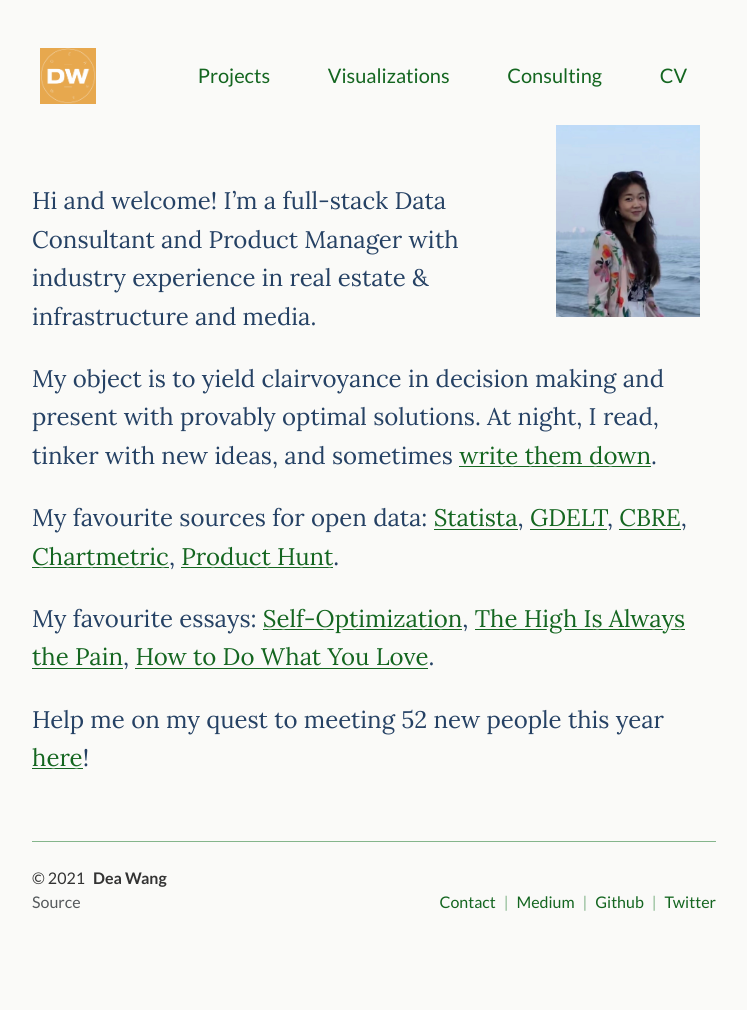
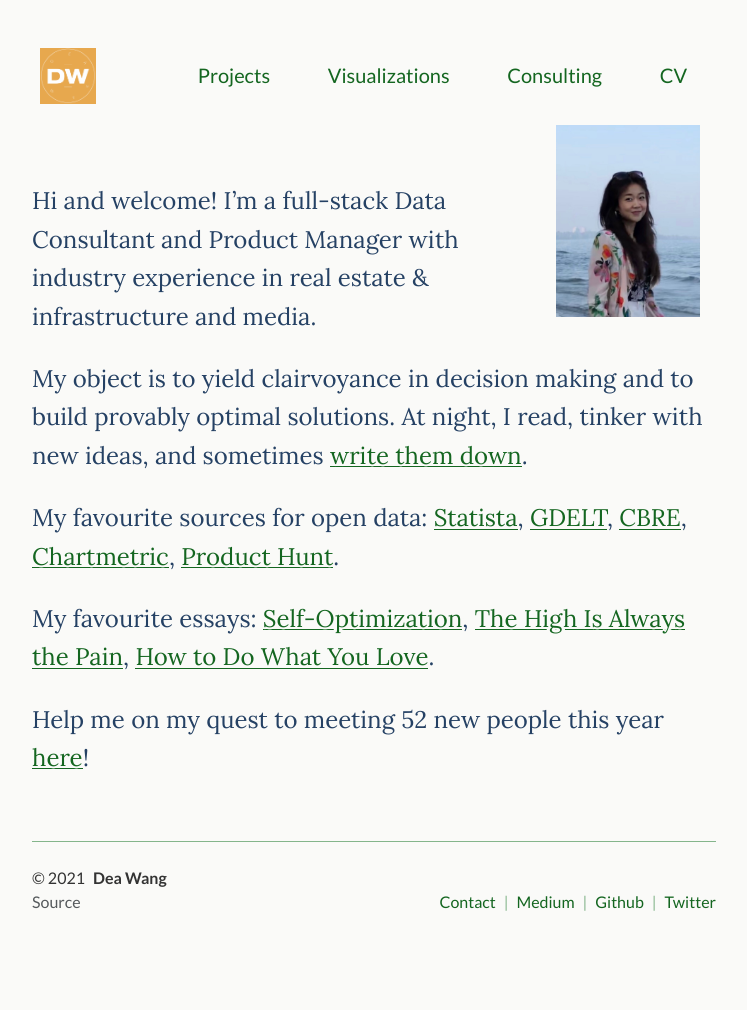
Before and after one commit to deawyk/deawyk.github.io, a Jekyll site: the page built from index.md, in a window 1280 px wide. Shown: the whole page, without its empty margins (266-1013 px from the left). Built offline with Jekyll 4.4.1, drawn with Linux system fonts in a browser that asks for light colours.

Commit message:
Update index.md

```diff
--- a/index.md
+++ b/index.md
@@ -19,7 +19,7 @@
 Hi and welcome!
 I'm a full-stack Data Consultant and Product Manager with industry experience in real estate & infrastructure and media.
 
-My object is to yield clairvoyance in decision making and present with provably optimal solutions. At night, I read, tinker with new ideas, and sometimes [write them down](https://deaw.medium.com/). <br>
+My object is to yield clairvoyance in decision making and to build provably optimal solutions. At night, I read, tinker with new ideas, and sometimes [write them down](https://deaw.medium.com/). <br>
 
 My favourite sources for open data: [Statista](https://www.statista.com/studies-and-reports/industries), [GDELT](https://www.gdeltproject.org/), [CBRE](https://www.cbre.ca/en/research-and-reports), [Chartmetric](https://www.chartmetric.com/music-industry-trends/6mo-report), [Product Hunt](https://www.producthunt.com/).
 
```
